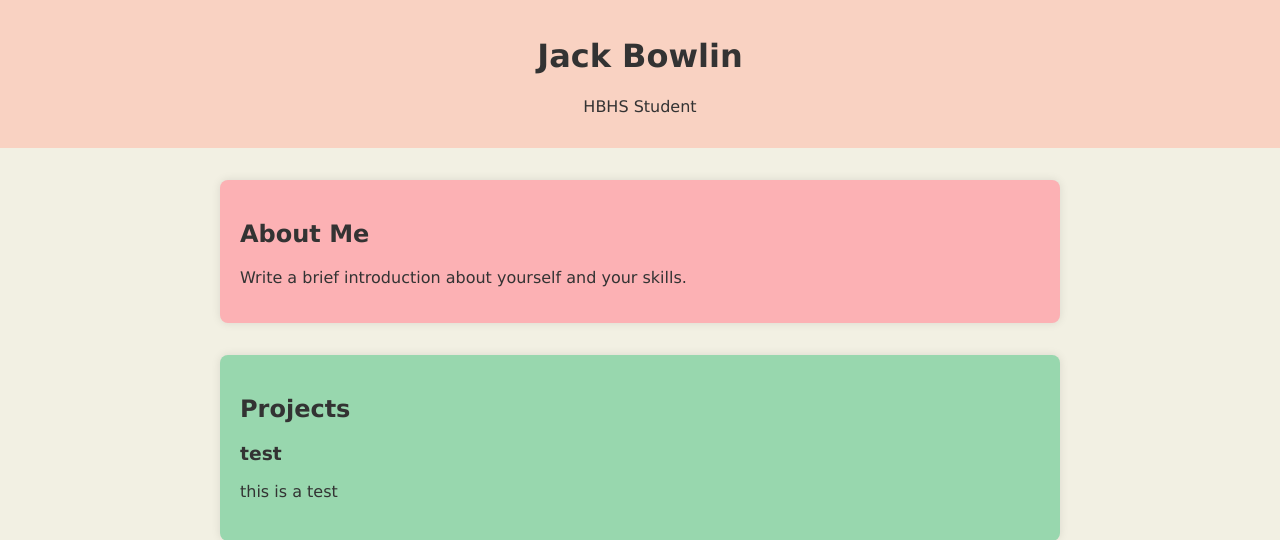
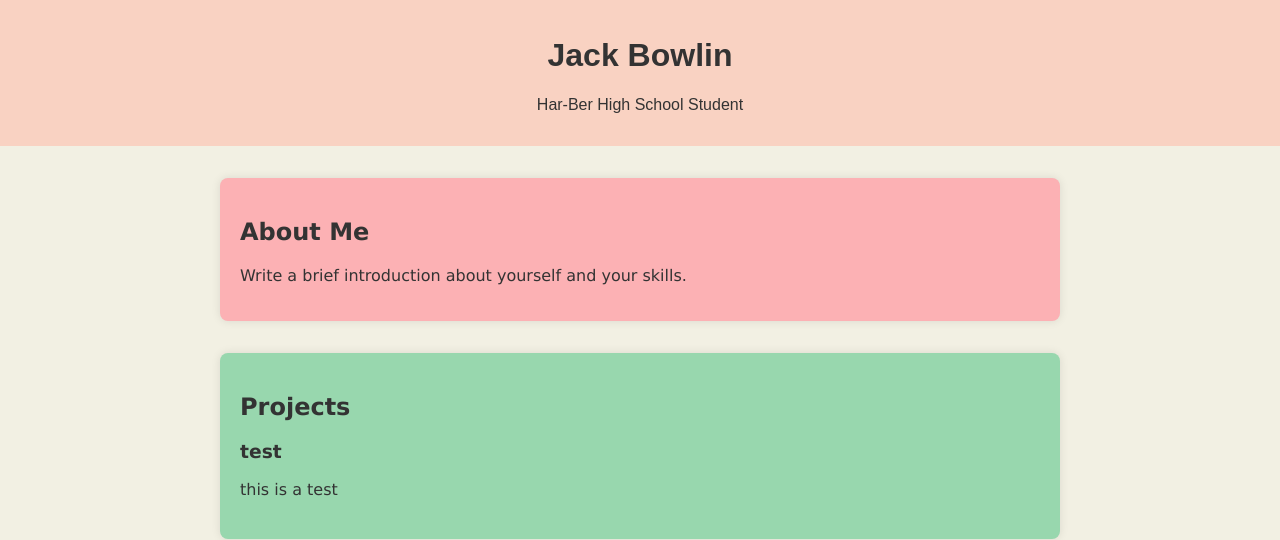
Before and after one commit to Rockymine8/flaskDeveloperWebsite, a Flask app: page / in a window 1280 px wide. Shown: the top 540 px of the page. Run offline with Flask 3, Linux system fonts and the light colour scheme; data comes from the database, SQL or seed files in the repository.

Commit message:
change font

```diff
--- a/static/styles.css
+++ b/static/styles.css
@@ -9,6 +9,7 @@ body {
 }
 
 header {
+    font-family: Papyrus, fantasy;
     background-color: #f9d2c2; /* Floral blue background color */
     color: #333; /* Light black text color */
     text-align: center;
--- a/templates/resume.html
+++ b/templates/resume.html
@@ -9,7 +9,7 @@
     <body>
         <header>
             <h1>Jack Bowlin</h1>
-            <p>HBHS Student</p>
+            <p>Har-Ber High School Student</p>
         </header>
 
         <section id="about" class="red">
```
